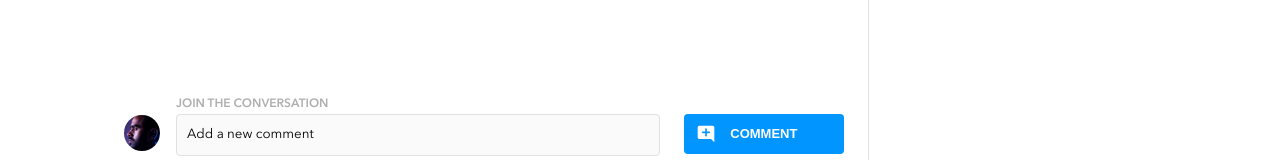
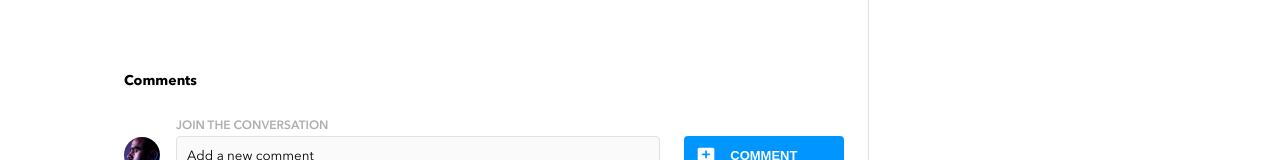
Before and after one commit to SopiaLee/sopia-lee-brainflix, a React (Create React App) app: page / in a window 1280 px wide. Shown: the part 163-323 px from the top of the page. Built offline with nearby package versions, Linux system fonts and the light colour scheme; no server answers.

Commit message:
fix the issue for undefined selectedVideo.comments

```diff
--- a/src/components/CommentList/CommentList.jsx
+++ b/src/components/CommentList/CommentList.jsx
@@ -4,9 +4,9 @@ import "./CommentList.scss";
 function CommentList(props) {
   return (
     <ul className="comments__ul">
-      {/* {props.comments.map((comment) => (
+      {props.comments?.map((comment) => (
         <Comments key={comment.id} comment={comment} />
-      ))} */}
+      ))}
     </ul>
   );
 }
--- a/src/pages/HomePage/HomePage.jsx
+++ b/src/pages/HomePage/HomePage.jsx
@@ -56,7 +56,7 @@ function HomePage() {
           <MainVideo selectedVideo={selectedVideo} />
           <section className="comments">
             <h4 className="comments__number">
-              {/* {selectedVideo.comments.length} Comments */}
+              {selectedVideo.comments?.length} Comments
             </h4>
             <CommentForm />
 
```
